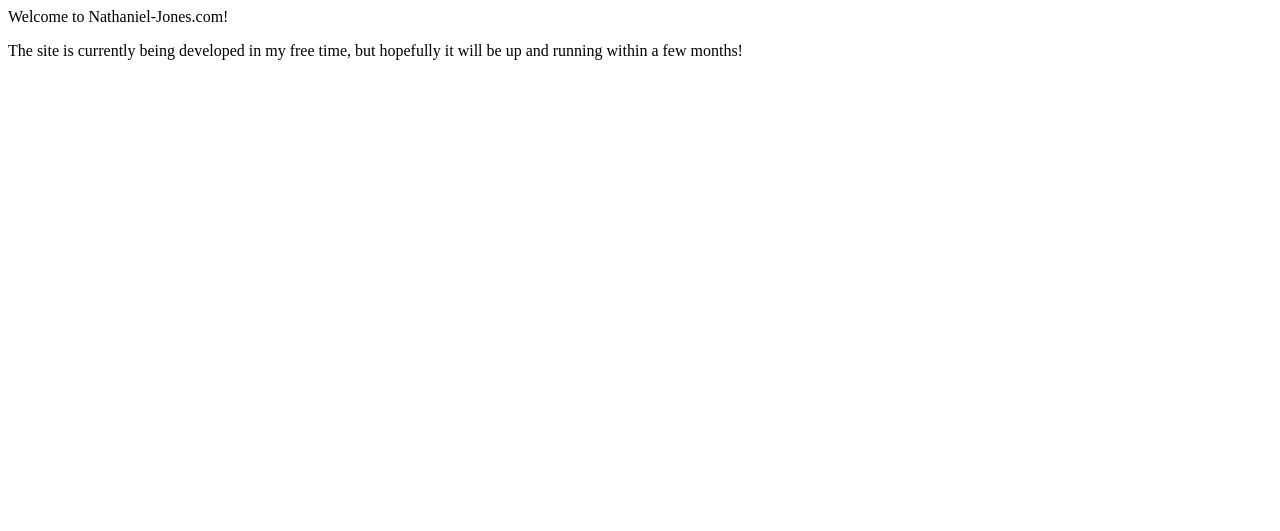
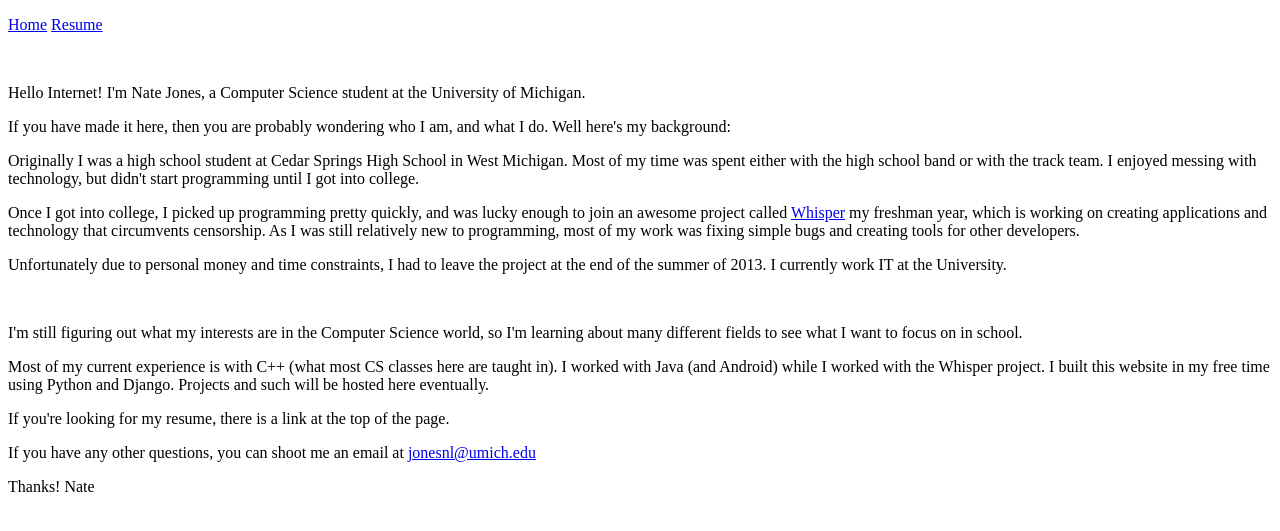
Before and after one commit to jonesnl/personalwebsite, a Django app: page / in a window 1280 px wide. Shown: the top 531 px of the page. Run offline with Django 3.2, Linux system fonts and the light colour scheme.

Commit message:
Changed how the front page is templated.

```diff
--- /dev/null
+++ b/frontpage/templates/frontpage/index.html
@@ -0,0 +1,46 @@
+{% extends "base.html" %}
+
+{% block content %}
+<p>Hello Internet! I'm Nate Jones, a Computer Science student at the University of Michigan.</p>
+
+<p>If you have made it here, then you are probably wondering who I am, and what I do. Well here's my background:</p>
+
+<p>Originally I was a high school student at Cedar Springs High School in West Michigan. Most of my time was spent
+    either with the high school band or with the track team. I enjoyed messing with
+    technology, but didn't start programming until I got into college.</p>
+
+<p>Once I got into college, I picked up programming pretty quickly, and was lucky enough to join an awesome project
+    called <a href="http://www.whispercomm.org/">Whisper</a> my freshman year, which is working on creating applications
+    and technology that circumvents censorship. As I was still relatively new to programming, most of my work was
+    fixing simple bugs and creating tools for other developers.
+</p>
+
+<p>Unfortunately due to personal money and time constraints, I had to leave the project at the end of the summer of
+    2013. I currently work IT at the University.
+</p>
+
+<br>
+
+<p>
+    I'm still figuring out what my interests are in the Computer Science world, so I'm learning about many different
+    fields to see what I want to focus on in school.
+</p>
+
+<p>
+    Most of my current experience is with C++ (what most CS classes here are taught in). I worked with Java (and Android)
+    while I worked with the Whisper project. I built this website in my free time using Python and Django. Projects and
+    such will be hosted here eventually.
+</p>
+
+<p>
+    If you're looking for my resume, there is a link at the top of the page.
+</p>
+
+<p>
+    If you have any other questions, you can shoot me an email at <a href="mailto:jonesnl@umich.edu">jonesnl@umich.edu</a>
+</p>
+
+<p>
+    Thanks! Nate
+</p>
+{% endblock %}
--- a/frontpage/views.py
+++ b/frontpage/views.py
@@ -3,6 +3,6 @@
 
 
 def index(request):
-    template = loader.get_template('base.html')
+    template = loader.get_template('frontpage/index.html')
     context = Context()
     return HttpResponse(template.render(context))
--- a/personalsite/settings/base.py
+++ b/personalsite/settings/base.py
@@ -129,6 +129,9 @@
     # 'django.contrib.admin',
     # Uncomment the next line to enable admin documentation:
     # 'django.contrib.admindocs',
+
+    #project apps
+    'frontpage',
 )
 
 SESSION_SERIALIZER = 'django.contrib.sessions.serializers.JSONSerializer'
--- a/personalsite/templates/base.html
+++ b/personalsite/templates/base.html
@@ -1,12 +1,16 @@
 <!DOCTYPE html>
 <html>
 <head>
-    <title>Personal Website of Nate Jones</title>
+    <title>{% block title %}Personal Website of Nate Jones{% endblock %}</title>
 </head>
 <body>
-Welcome to Nathaniel-Jones.com! <p />
+<p> <a href="{% url 'index' %}">Home</a>
+    <a href="https://umich.box.com/shared/static/nw196ge3rxkh05on52v2.pdf">Resume</a>
+</p>
 
-The site is currently being developed in my free time, but hopefully it will be
-up and running within a few months!
+<br>
+{% block content %}
+
+{% endblock %}
 </body>
 </html>
```
Also changed, not shown: personalsite/static/base.css (added).
